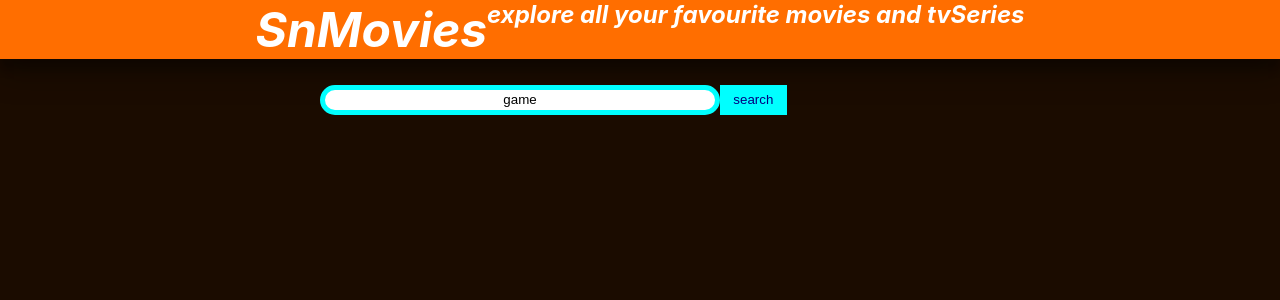
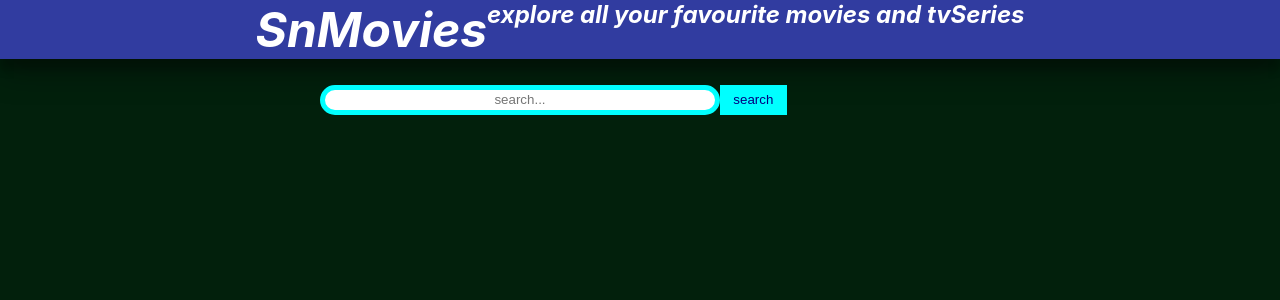
Before and after one commit to Goveka/movie-api, a React (Create React App) app: page / in a window 1280 px wide. Shown: the top 300 px of the page. Built offline with nearby package versions, Linux system fonts and the light colour scheme.

Commit message:
better version

```diff
--- a/src/App.css
+++ b/src/App.css
@@ -5,11 +5,11 @@
 }
 
 body{
-    background-color: #1B0C00;
+    background-color: #02200c;
 }
 
 header{
-    background-color: #FF6E00;
+    background-color: #484be6ad;
     display: flex;
     text-align: center;
     justify-content: center;
--- a/src/App.js
+++ b/src/App.js
@@ -5,7 +5,8 @@ import SecondContainer from './secondContainer';
 function App() {
 
   const searchInput=useRef();
-  const[secondList, setSecondList]=useState([])
+  const[secondList, setSecondList]=useState([]);
+
 
   function search(){
 
@@ -30,7 +31,6 @@ function App() {
 
 
 
-
   return (
     <>
     <header>
@@ -38,7 +38,7 @@ function App() {
       <p>explore all your favourite movies and tvSeries</p>
     </header>
     <span>
-      <input type={search} ref={searchInput} placeholder='search...' value="game"  />
+      <input type={search} ref={searchInput} placeholder='search...'   />
       <button onClick={search}>search</button>
     </span>
     <div id='movies'>
```
